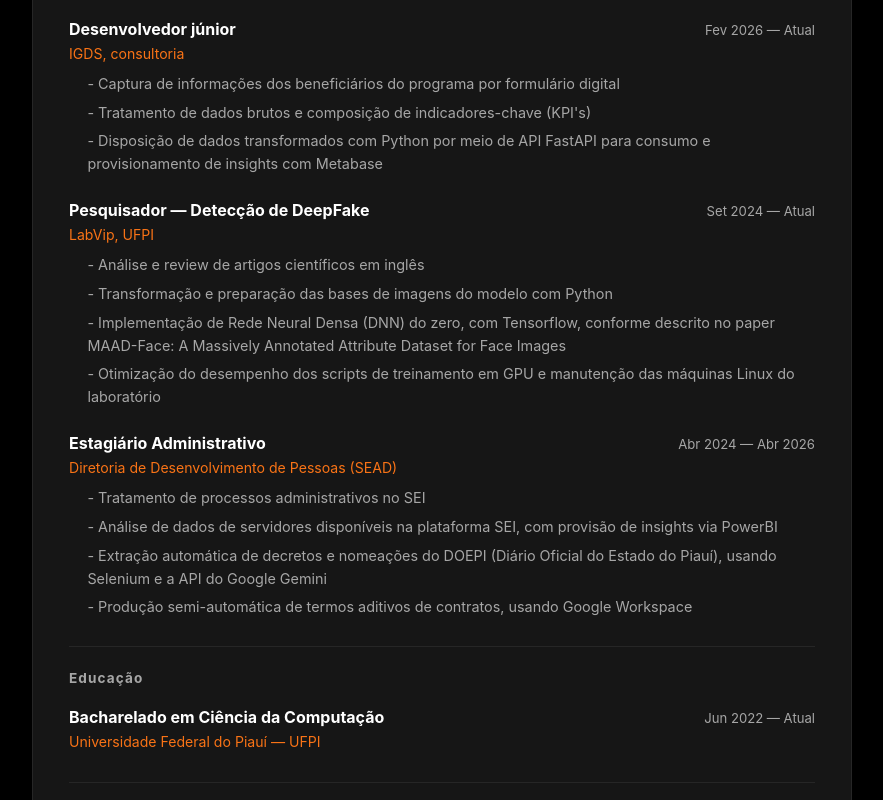
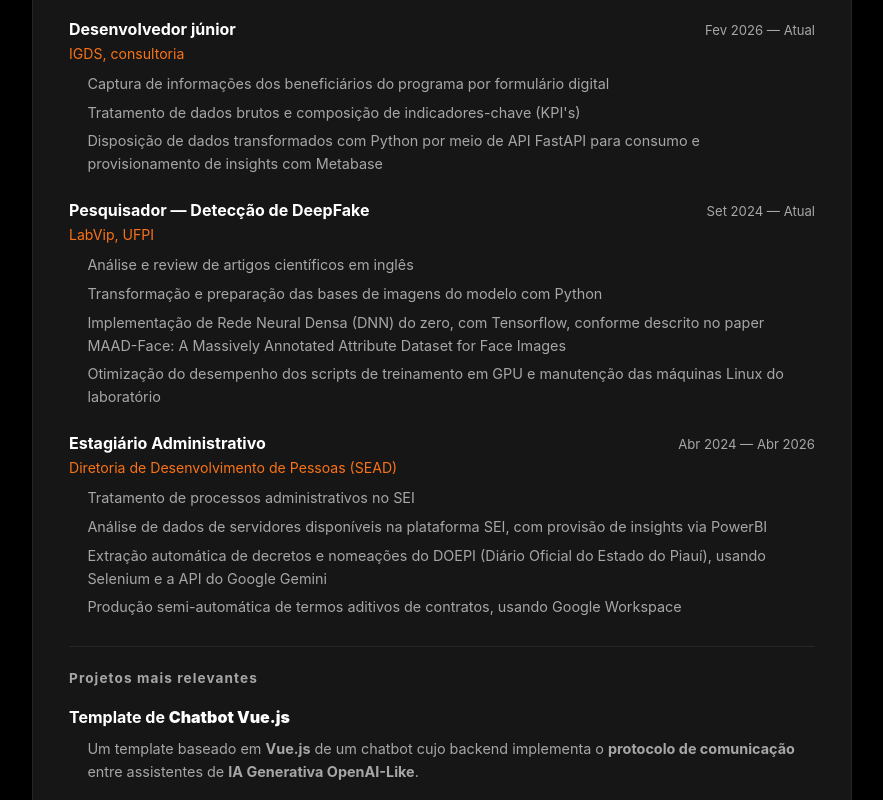
Before and after one commit to carlos-dani-dev/portfolio, a Vue app in the folder frontend/: page /home/resume in a window 1280 px wide. Shown: the part 540-1340 px from the top of the page, without its empty margins (198-1081 px from the left). Built offline with nearby package versions, Linux system fonts and the light colour scheme.

Commit message:
Resume updated

```diff
--- a/frontend/src/locales/en-usa.js
+++ b/frontend/src/locales/en-usa.js
@@ -117,25 +117,25 @@
         exp_1_role: "Junior Developer",
         exp_1_company: "IGDS, consulting",
         exp_1_period: "Feb 2026 — Present",
-        exp_1_bullet_1: "- Captured beneficiary information for the program through a digital form",
-        exp_1_bullet_2: "- Processed raw data and built key performance indicators (KPIs)",
-        exp_1_bullet_3: "- Served transformed data with Python through a FastAPI API for consumption and insight delivery via Metabase",
+        exp_1_bullet_1: "Captured beneficiary information for the program through a digital form",
+        exp_1_bullet_2: "Processed raw data and built key performance indicators (KPIs)",
+        exp_1_bullet_3: "Served transformed data with Python through a FastAPI API for consumption and insight delivery via Metabase",
 
         exp_2_role: "Researcher — DeepFake Detection",
         exp_2_company: "LabVip, UFPI",
         exp_2_period: "Sep 2024 — Present",
-        exp_2_bullet_1: "- Reviewed and analyzed scientific papers in English",
-        exp_2_bullet_2: "- Transformed and prepared the model's image datasets with Python",
-        exp_2_bullet_3: "- Implemented a Dense Neural Network (DNN) from scratch with Tensorflow, as described in the MAAD-Face paper: A Massively Annotated Attribute Dataset for Face Images",
-        exp_2_bullet_4: "- Optimized GPU training script performance and maintained the lab's Linux machines",
+        exp_2_bullet_1: "Reviewed and analyzed scientific papers in English",
+        exp_2_bullet_2: "Transformed and prepared the model's image datasets with Python",
+        exp_2_bullet_3: "Implemented a Dense Neural Network (DNN) from scratch with Tensorflow, as described in the MAAD-Face paper: A Massively Annotated Attribute Dataset for Face Images",
+        exp_2_bullet_4: "Optimized GPU training script performance and maintained the lab's Linux machines",
 
         exp_3_role: "Administrative Intern",
         exp_3_company: "People Development Board (SEAD)",
         exp_3_period: "Apr 2024 — Apr 2026",
-        exp_3_bullet_1: "- Handled administrative processes in SEI",
-        exp_3_bullet_2: "- Analyzed employee data available on the SEI platform, providing insights via PowerBI",
-        exp_3_bullet_3: "- Automated extraction of decrees and appointments from DOEPI (Piauí's Official State Gazette), using Selenium and the Google Gemini API",
-        exp_3_bullet_4: "- Semi-automated the production of contract amendment terms, using Google Workspace",
+        exp_3_bullet_1: "Handled administrative processes in SEI",
+        exp_3_bullet_2: "Analyzed employee data available on the SEI platform, providing insights via PowerBI",
+        exp_3_bullet_3: "Automated extraction of decrees and appointments from DOEPI (Piauí's Official State Gazette), using Selenium and the Google Gemini API",
+        exp_3_bullet_4: "Semi-automated the production of contract amendment terms, using Google Workspace",
 
         education_title: "Education",
         education_degree: "Bachelor's Degree in Computer Science",
--- a/frontend/src/locales/pt-br.js
+++ b/frontend/src/locales/pt-br.js
@@ -84,25 +84,25 @@
         exp_1_role: "Desenvolvedor júnior",
         exp_1_company: "IGDS, consultoria",
         exp_1_period: "Fev 2026 — Atual",
-        exp_1_bullet_1: "- Captura de informações dos beneficiários do programa por formulário digital",
-        exp_1_bullet_2: "- Tratamento de dados brutos e composição de indicadores-chave (KPI's)",
-        exp_1_bullet_3: "- Disposição de dados transformados com Python por meio de API FastAPI para consumo e provisionamento de insights com Metabase",
+        exp_1_bullet_1: "Captura de informações dos beneficiários do programa por formulário digital",
+        exp_1_bullet_2: "Tratamento de dados brutos e composição de indicadores-chave (KPI's)",
+        exp_1_bullet_3: "Disposição de dados transformados com Python por meio de API FastAPI para consumo e provisionamento de insights com Metabase",
 
         exp_2_role: "Pesquisador — Detecção de DeepFake",
         exp_2_company: "LabVip, UFPI",
         exp_2_period: "Set 2024 — Atual",
-        exp_2_bullet_1: "- Análise e review de artigos científicos em inglês",
-        exp_2_bullet_2: "- Transformação e preparação das bases de imagens do modelo com Python",
-        exp_2_bullet_3: "- Implementação de Rede Neural Densa (DNN) do zero, com Tensorflow, conforme descrito no paper MAAD-Face: A Massively Annotated Attribute Dataset for Face Images",
-        exp_2_bullet_4: "- Otimização do desempenho dos scripts de treinamento em GPU e manutenção das máquinas Linux do laboratório",
+        exp_2_bullet_1: "Análise e review de artigos científicos em inglês",
+        exp_2_bullet_2: "Transformação e preparação das bases de imagens do modelo com Python",
+        exp_2_bullet_3: "Implementação de Rede Neural Densa (DNN) do zero, com Tensorflow, conforme descrito no paper MAAD-Face: A Massively Annotated Attribute Dataset for Face Images",
+        exp_2_bullet_4: "Otimização do desempenho dos scripts de treinamento em GPU e manutenção das máquinas Linux do laboratório",
 
         exp_3_role: "Estagiário Administrativo",
         exp_3_company: "Diretoria de Desenvolvimento de Pessoas (SEAD)",
         exp_3_period: "Abr 2024 — Abr 2026",
-        exp_3_bullet_1: "- Tratamento de processos administrativos no SEI",
-        exp_3_bullet_2: "- Análise de dados de servidores disponíveis na plataforma SEI, com provisão de insights via PowerBI",
-        exp_3_bullet_3: "- Extração automática de decretos e nomeações do DOEPI (Diário Oficial do Estado do Piauí), usando Selenium e a API do Google Gemini",
-        exp_3_bullet_4: "- Produção semi-automática de termos aditivos de contratos, usando Google Workspace",
+        exp_3_bullet_1: "Tratamento de processos administrativos no SEI",
+        exp_3_bullet_2: "Análise de dados de servidores disponíveis na plataforma SEI, com provisão de insights via PowerBI",
+        exp_3_bullet_3: "Extração automática de decretos e nomeações do DOEPI (Diário Oficial do Estado do Piauí), usando Selenium e a API do Google Gemini",
+        exp_3_bullet_4: "Produção semi-automática de termos aditivos de contratos, usando Google Workspace",
 
         education_title: "Educação",
         education_degree: "Bacharelado em Ciência da Computação",
--- a/frontend/src/views/Resume.vue
+++ b/frontend/src/views/Resume.vue
@@ -1,4 +1,6 @@
 <script setup>
+import MarkdownText from '@/components/MarkdownText.vue'
+
 import { useI18n } from 'vue-i18n';
 
 import { useLangStore } from '@/stores/langStore';
@@ -10,6 +12,71 @@
 
 themeStore.initTheme()
 langStore.initLang()
+
+const projects = [
+  {
+    key: 'vue_chatbot',
+    titleKey: 'projects_locale.items.vue_chatbot.title',
+    descriptionKey: 'projects_locale.items.vue_chatbot.description',
+    tags: ['Vue.js', 'FastAPI', 'PostgreSQL'],
+    projectLink: "https://github.com/carlos-dani-dev/vue-chatbot-template",
+    videoElement: null
+  },
+  {
+    key: 'tanamesa_pipeline',
+    titleKey: 'projects_locale.items.tanamesa_pipeline.title',
+    descriptionKey: 'projects_locale.items.tanamesa_pipeline.description',
+    tags: ['SQL', 'PostgreSQL', 'FastAPI'],
+    projectLink: "https://github.com/carlos-dani-dev/tanamesa-data-pipeline",
+    videoElement: null
+  },
+  {
+    key: 'portfolio',
+    titleKey: 'projects_locale.items.portfolio.title',
+    descriptionKey: 'projects_locale.items.portfolio.description',
+    tags: ['Vue', 'Tailwind', 'Javascript'],
+    projectLink: "https://github.com/carlos-dani-dev/portfolio",
+    videoElement: null
+  }
+]
+
+const experiences = [
+  {
+    key: 'exp_1',
+    roleKey: 'resume.exp_1_role',
+    companyKey: 'resume.exp_1_company',
+    periodKey: 'resume.exp_1_period',
+    bulletKeys: [
+      'resume.exp_1_bullet_1',
+      'resume.exp_1_bullet_2',
+      'resume.exp_1_bullet_3'
+    ]
+  },
+  {
+    key: 'exp_2',
+    roleKey: 'resume.exp_2_role',
+    companyKey: 'resume.exp_2_company',
+    periodKey: 'resume.exp_2_period',
+    bulletKeys: [
+      'resume.exp_2_bullet_1',
+      'resume.exp_2_bullet_2',
+      'resume.exp_2_bullet_3',
+      'resume.exp_2_bullet_4'
+    ]
+  },
+  {
+    key: 'exp_3',
+    roleKey: 'resume.exp_3_role',
+    companyKey: 'resume.exp_3_company',
+    periodKey: 'resume.exp_3_period',
+    bulletKeys: [
+      'resume.exp_3_bullet_1',
+      'resume.exp_3_bullet_2',
+      'resume.exp_3_bullet_3',
+      'resume.exp_3_bullet_4'
+    ]
+  }
+]
 
 </script>
 
@@ -87,56 +154,41 @@
     <section class="resume__section">
       <h2 class="resume__title">{{ t('resume.experience_title') }}</h2>
 
-      <article class="resume__entry">
+      <article
+        v-for="exp in experiences" :key="exp.key"
+        class="resume__entry">
         <div class="resume__entry-head">
           <div>
-            <h3 class="resume__entry-role">{{ t('resume.exp_1_role') }}</h3>
-            <p class="resume__entry-company">{{ t('resume.exp_1_company') }}</p>
+            <h3 class="resume__entry-role">{{ t(exp.roleKey) }}</h3>
+            <p class="resume__entry-company">{{ t(exp.companyKey) }}</p>
           </div>
-          <span class="resume__entry-period">{{ t('resume.exp_1_period') }}</span>
+          <span class="resume__entry-period">{{ t(exp.periodKey) }}</span>
         </div>
         <ul class="resume__bullets">
-          <li>{{ t('resume.exp_1_bullet_1') }}</li>
-          <li>{{ t('resume.exp_1_bullet_2') }}</li>
-          <li>{{ t('resume.exp_1_bullet_3') }}</li>
-        </ul>
-      </article>
-
-      <article class="resume__entry">
-        <div class="resume__entry-head">
-          <div>
-            <h3 class="resume__entry-role">{{ t('resume.exp_2_role') }}</h3>
-            <p class="resume__entry-company">{{ t('resume.exp_2_company') }}</p>
-          </div>
-          <span class="resume__entry-period">{{ t('resume.exp_2_period') }}</span>
-        </div>
-        <ul class="resume__bullets">
-          <li>{{ t('resume.exp_2_bullet_1') }}</li>
-          <li>{{ t('resume.exp_2_bullet_2') }}</li>
-          <li>{{ t('resume.exp_2_bullet_3') }}</li>
-          <li>{{ t('resume.exp_2_bullet_4') }}</li>
-        </ul>
-      </article>
-
-      <article class="resume__entry">
-        <div class="resume__entry-head">
-          <div>
-            <h3 class="resume__entry-role">{{ t('resume.exp_3_role') }}</h3>
-            <p class="resume__entry-company">{{ t('resume.exp_3_company') }}</p>
-          </div>
-          <span class="resume__entry-period">{{ t('resume.exp_3_period') }}</span>
-        </div>
-        <ul class="resume__bullets">
-          <li>{{ t('resume.exp_3_bullet_1') }}</li>
-          <li>{{ t('resume.exp_3_bullet_2') }}</li>
-          <li>{{ t('resume.exp_3_bullet_3') }}</li>
-          <li>{{ t('resume.exp_3_bullet_4') }}</li>
+          <li v-for="bulletKey in exp.bulletKeys" :key="bulletKey">{{ t(bulletKey) }}</li>
         </ul>
       </article>
     </section>
 
+    <!-- projetos -->
+    <section class="resume__section">
+      <h2 class="resume__title">{{ t('projects_locale.title') }}</h2>
 
-    <!-- educação -->
+      <a
+        v-for="project in projects" :key="project.key"
+        class="resume__entry resume__entry--link"
+        :href="project.projectLink"
+        target="_blank"
+        rel="noopener">
+        <div class="resume__entry-head">
+          <h3 class="resume__entry-role"><MarkdownText :content="t(project.titleKey)" /></h3>
+        </div>
+        <ul class="resume__bullets">
+          <li><MarkdownText :content="t(project.descriptionKey)" /></li>
+        </ul>
+      </a>
+    </section>
+
     <section class="resume__section">
       <h2 class="resume__title">{{ t('resume.education_title') }}</h2>
       <div class="resume__entry-head">
@@ -362,6 +414,24 @@
 .resume__entry { margin-bottom: 1.4rem; }
 .resume__entry:last-child { margin-bottom: 0; }
 
+.resume__entry--link {
+  display: block;
+  text-decoration: none;
+  color: inherit;
+  cursor: pointer;
+  transition: color 0.2s ease;
+}
+
+.resume__entry--link:hover,
+.resume__entry--link:focus-visible {
+  color: var(--resume-accent-color);
+}
+
+.resume__entry--link:hover .resume__entry-role,
+.resume__entry--link:focus-visible .resume__entry-role {
+  color: var(--resume-accent-color);
+}
+
 .resume__entry-head {
   display: flex;
   flex-wrap: wrap;
```
